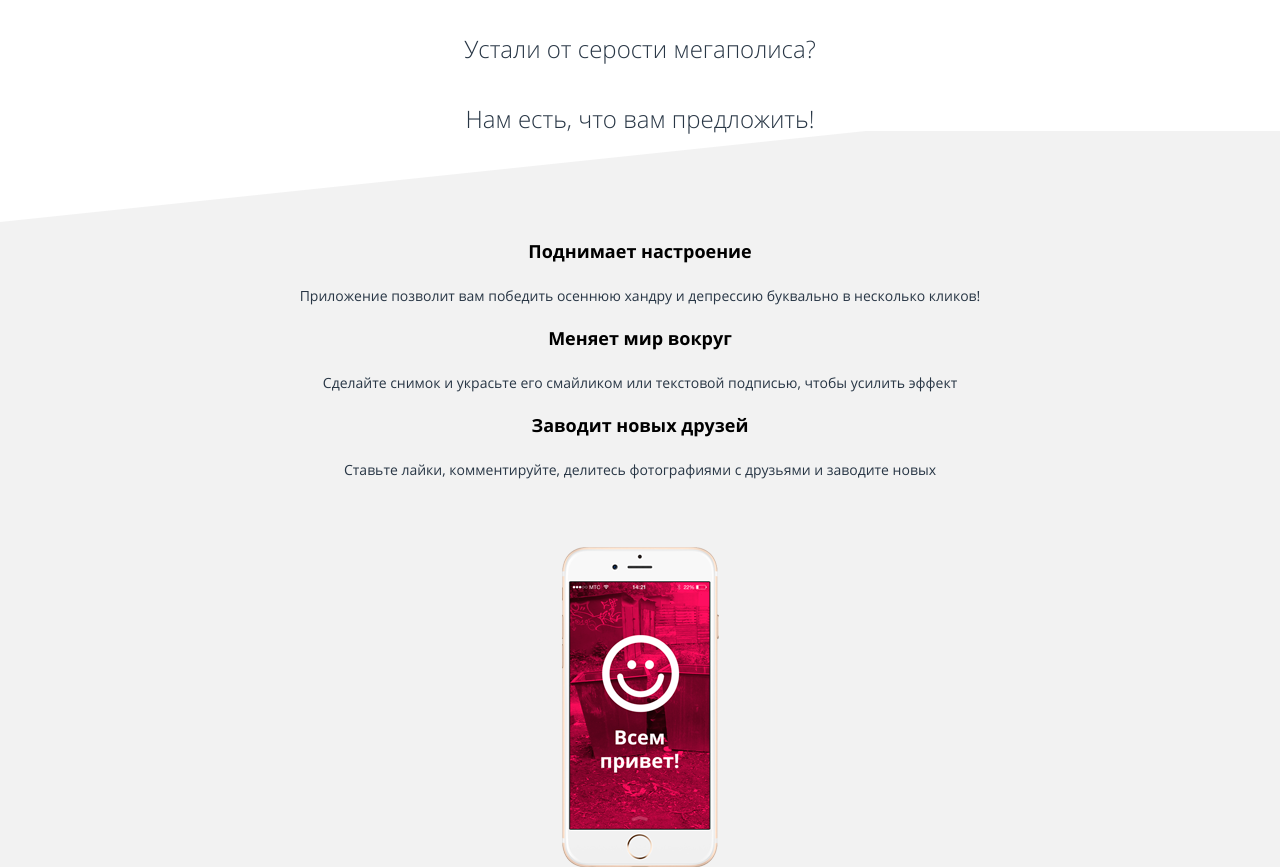
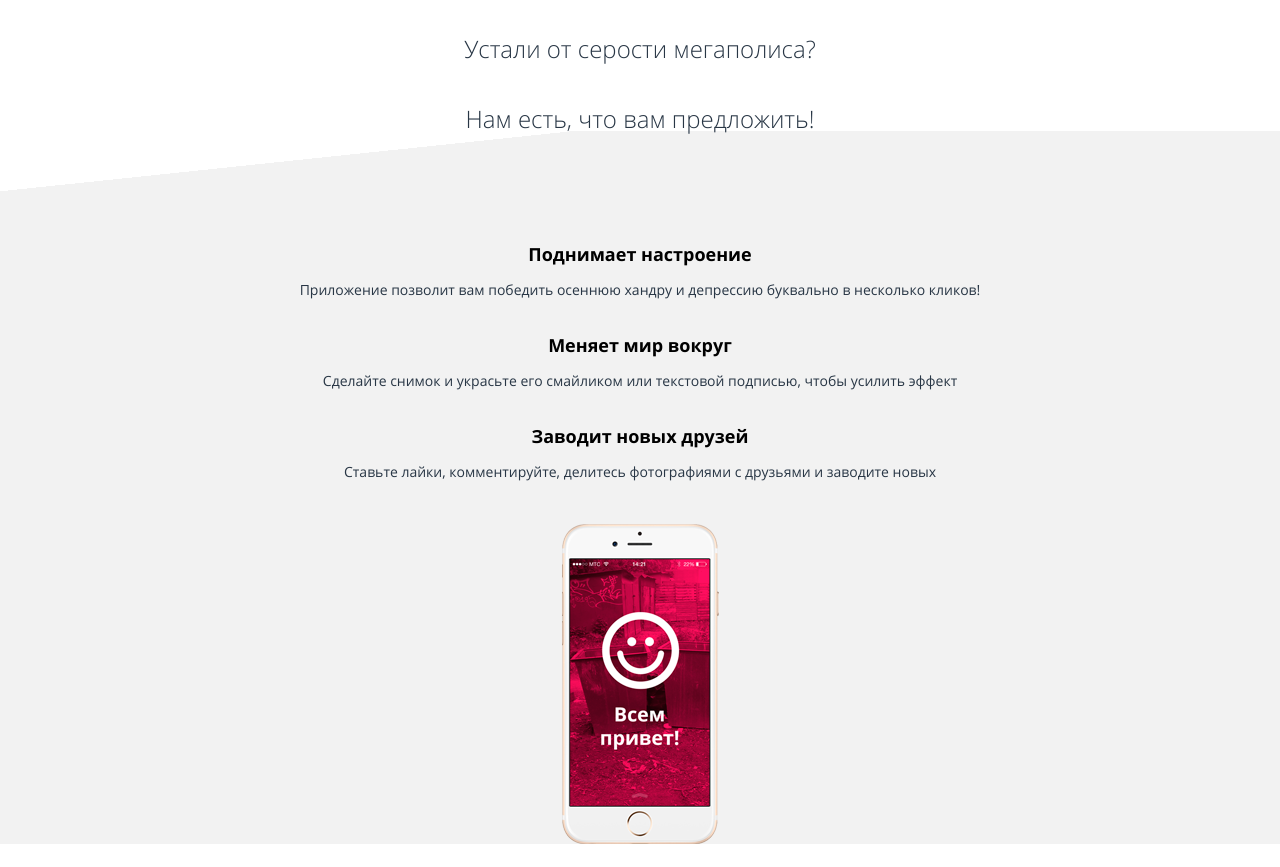
Before and after one commit to sm3shnoy/784121-pink-17, a website: page source/index.html in a window 1280 px wide. Shown: the part 720-1587 px from the top of the page. After the commit the page ends 1564 px from the top, so only its background shows below. Drawn offline with nearby package versions, Linux system fonts and the light colour scheme; files that its build step writes are made by us from their sources.

Commit message:
Задает правильное положение градиента и блоков, по макету

```diff
--- a/source/less/blocks/advantages.less
+++ b/source/less/blocks/advantages.less
@@ -1,9 +1,9 @@
 .advantages {
-  padding: 90px 0 371px 0;
+  padding: 80px 0 360px 0;
 
   background:
     url("../img/iphone-screen-mobile@1x.png") no-repeat bottom center,
-    linear-gradient(174deg,#ffffff 0px, #ffffff 90px, #f2f2f2 91px);
+    linear-gradient(174deg,#ffffff 0px, #ffffff 60px, #f2f2f2 11px);
 }
 
 .advantages__list {
@@ -13,7 +13,13 @@
   list-style: none;
 }
 
+.advantages__item {
+  margin-top: 31px;
+}
+
 .advantages__item-title {
+  margin: 0;
+
   font-size: 18px;
   font-weight: 700;
   color: #000000;
@@ -21,7 +27,7 @@
 }
 
 .advantages__item-text {
-  margin-top: 21px;
+  margin: 12px 0 0 0;
 
   text-align: center;
 }
```
